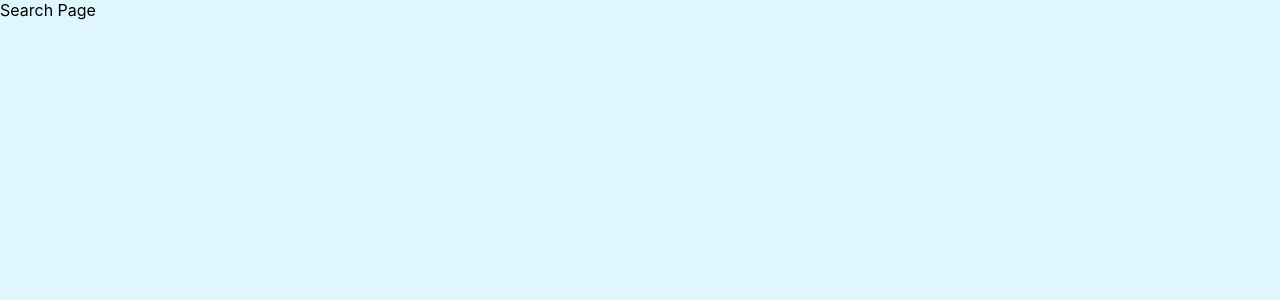
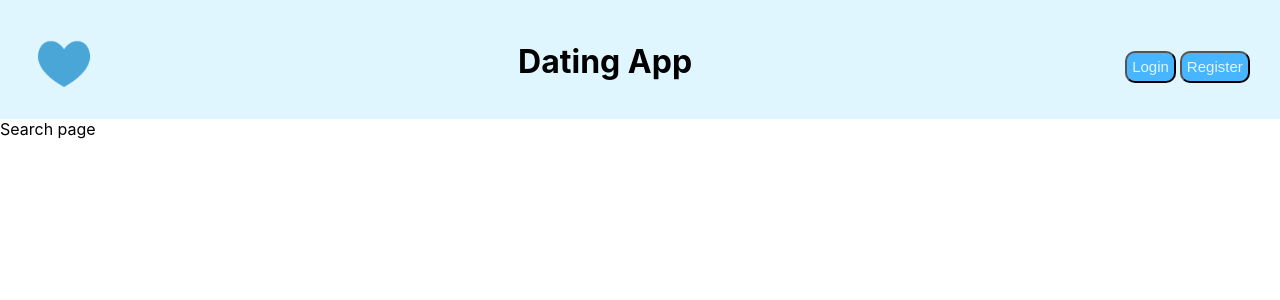
Before and after one commit to HseinKt/datingapp, a React (Create React App) app in the folder front_end/: page / in a window 1280 px wide. Shown: the top 300 px of the page. Built offline with nearby package versions, Linux system fonts and the light colour scheme.

Commit message:
finished header style

```diff
--- a/front_end/src/components/search_page/header/index.js
+++ b/front_end/src/components/search_page/header/index.js
@@ -1,7 +1,23 @@
+import { useNavigate } from "react-router-dom";
+import logo from "../../images/logo2.png"
+
 const Header = () => {
+    const navigate = useNavigate();
+
     return (
         <div>
-
+            <div className="header-container">
+                <div className="logo">
+                    <img src={logo} alt="logo" className="logo"/>
+                </div>
+                <div className="title">
+                    <h1>Dating <span className="titleApp">App</span></h1>
+                </div>
+                <div className="lgn-reg">
+                    <button className="login btn" onClick={() => navigate("/login")}>Login</button>
+                    <button className="register btn" onClick={() => navigate("/register")}>Register</button>
+                </div>
+            </div>
         </div>
      );
 }
--- a/front_end/src/index.css
+++ b/front_end/src/index.css
@@ -1,8 +1,9 @@
 :root {
   --blue: #0072b1    ;
-  --dark_blue: #06283d;
+  --dark_blue: #367588;
   --cyan: #47b5ff;
   --light_blue: #dff6ff;
+  --orange: #FFB155;
 }
 
 * {
@@ -18,7 +19,7 @@ body {
     sans-serif;
   -webkit-font-smoothing: antialiased;
   -moz-osx-font-smoothing: grayscale;
-  background-color: var(--light_blue);
+  background-color: white;
   overflow-x: hidden;
 }
 
@@ -53,11 +54,9 @@ a:hover {
   width: 25%;
   box-shadow: 0 9px 15px 0 rgba(0, 0, 0, 0.2);
 }
-
 .box-container h1 {
   padding-bottom: 10%;
 }
-
 .input-container {
   display: flex;
   flex-direction: column;
@@ -65,18 +64,15 @@ a:hover {
   margin-top: 5%;
   margin-bottom: 5%;
 }
-
 .input {
   padding: 4%;
   border-radius: 5%;
   border: 1px solid gray;
 }
-
 .forget-password {
   font-weight: bold;
   font-size: small;
 }
-
 .btn-container {
   border-radius: 25px;
   background-color: var(--blue);
@@ -86,7 +82,6 @@ a:hover {
   padding: 3%;
   border: 2px solid var(--blue);
 }
-
 .btn-container:hover {
   background-color: #0077d8 ;
   border-radius: 15px;
@@ -102,3 +97,53 @@ a:hover {
   text-align: center;
   padding-top: 100px;
 }
+
+/* Search page */
+/* Header */
+.logo {
+  width: 25%;
+}
+.header-container {
+  display: flex;
+  flex-direction: row;
+  justify-content: space-between;
+  padding: 2%;
+  padding-bottom: 1%;
+  background-color: var(--light_blue);
+}
+
+.header-container .title {
+  padding-right: 20%;
+  padding-top: 1.3%;
+}
+
+/* login and register button */
+
+.header-container .lgn-reg {
+  display: flex;
+  flex-direction: row;
+  padding-right: 2.5%;
+}
+.btn {
+  color: var(--light_blue);
+  background-color: var(--cyan);
+  margin: 2%;
+  padding: 5%;
+  margin-top: 25%;
+  font-size: medium;
+  border-radius: 10px;
+  font-size: 15px;
+  height: 40%;
+}
+.login:hover {
+  color: black;
+  background-color: var(--light_blue);
+}
+.register:hover {
+  color: var(--light_blue);
+  background-color: var(--dark_blue);
+}
+.login:active,
+.register:active {
+  border: 0px;
+}
--- a/front_end/src/pages/search_page/index.js
+++ b/front_end/src/pages/search_page/index.js
@@ -1,7 +1,10 @@
+import Header from "../../components/search_page/header";
+
 const SearchPage = () => {
     return (
         <div>
-            Search Page
+            <Header />
+            Search page
         </div>
      );
 }
```
Also changed, not shown: front_end/src/components/images/logo.png (added), front_end/src/components/images/logo2.png (added).
